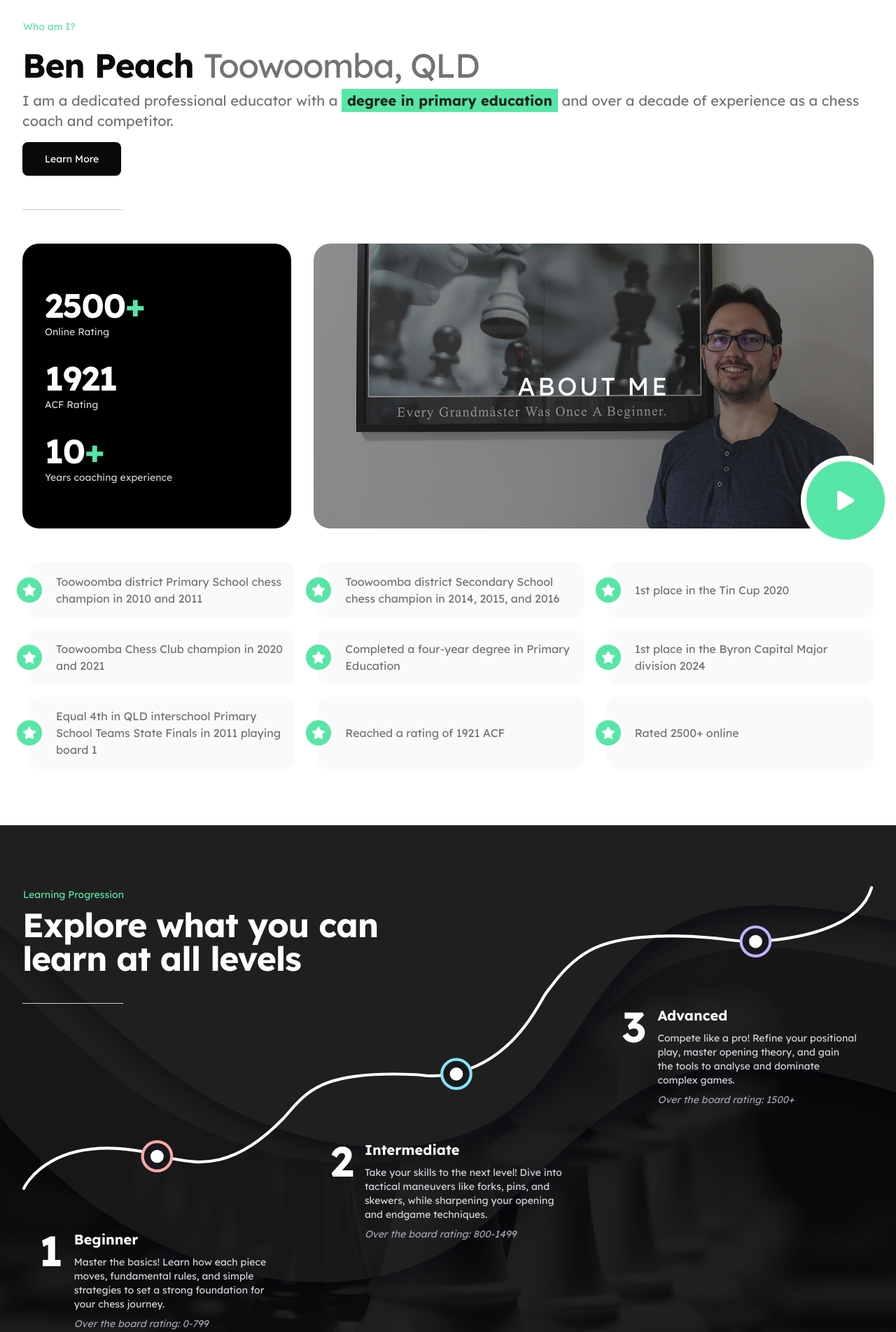
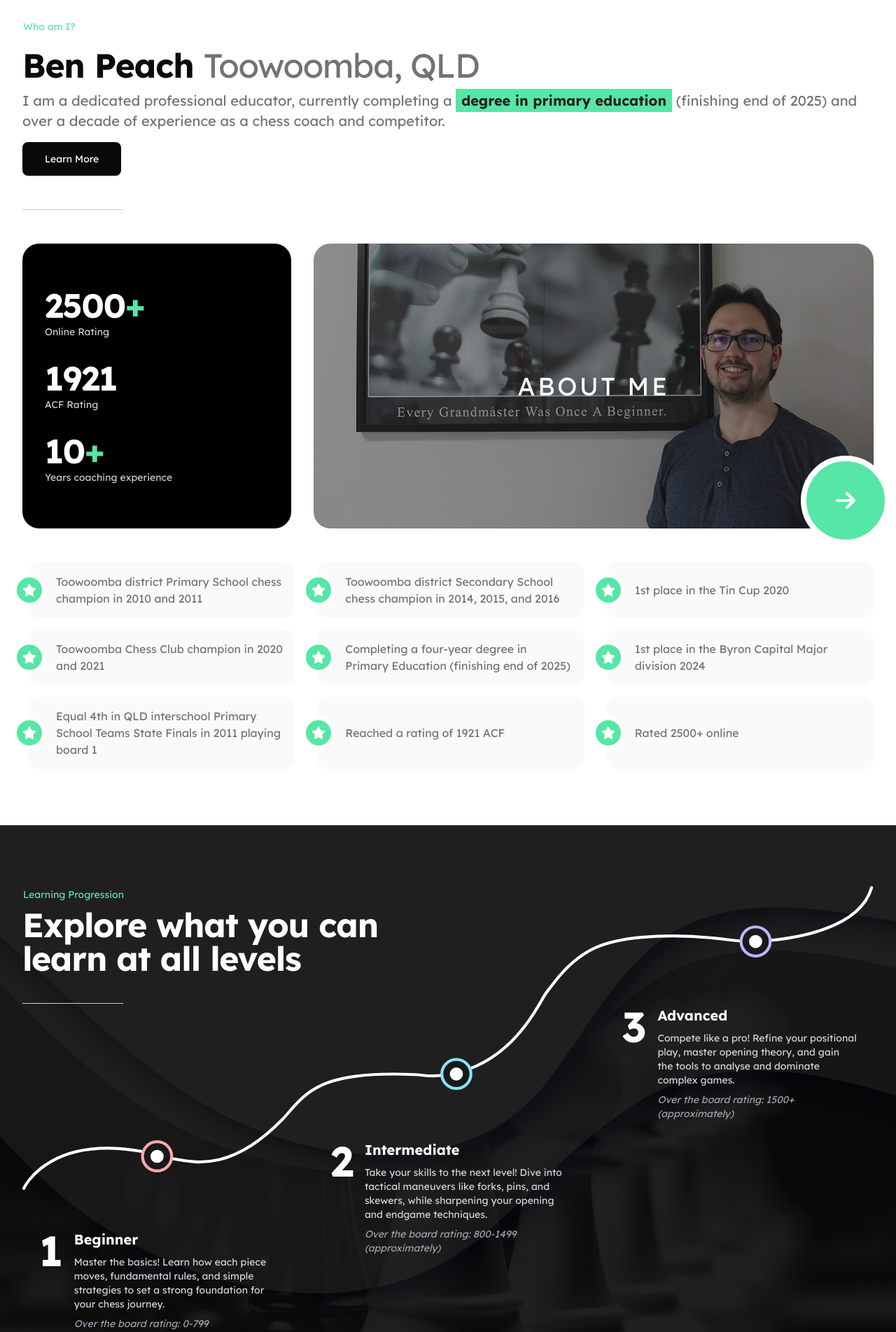
Before and after one commit to mattyleggy/peach-chess, a Next.js app: page / in a window 1280 px wide. Shown: the part 820-2723 px from the top of the page at 70% size. Built offline with nearby package versions, Linux system fonts and the light colour scheme.

Commit message:
fix: minor content updates

```diff
--- a/components/common/about-me.tsx
+++ b/components/common/about-me.tsx
@@ -1,6 +1,7 @@
 import { Typography } from "@/components/common/typography";
 import Image from "next/image";
 import { PlayButton } from "@/components/common/play-button";
+import Link from "next/link";
 
 export function AboutMe() {
     return (
@@ -23,7 +24,9 @@ export function AboutMe() {
                 </div>
             </div>
             <div className="absolute -bottom-6 -right-6">
-                <PlayButton />
+                <Link href="/about">
+                    <PlayButton />
+                </Link>
             </div>
         </div>
     );
--- a/components/common/achievements.tsx
+++ b/components/common/achievements.tsx
@@ -21,7 +21,7 @@ export function Achievements() {
         "Toowoomba district Secondary School chess champion in 2014, 2015, and 2016",
         "1st place in the Tin Cup 2020",
         "Toowoomba Chess Club champion in 2020 and 2021",
-        "Completed a four-year degree in Primary Education",
+        "Completing a four-year degree in Primary Education (finishing end of 2025)",
         "1st place in the Byron Capital Major division 2024",
         "Equal 4th in QLD interschool Primary School Teams State Finals in 2011 playing board 1",
         "Reached a rating of 1921 ACF",
--- a/components/common/play-button.tsx
+++ b/components/common/play-button.tsx
@@ -1,9 +1,10 @@
 "use client";
 
-import { FaPlay } from "react-icons/fa6";
+import { FaArrowRight, FaPlay } from "react-icons/fa6";
 import { Dialog, DialogContent } from "@/components/ui/dialog";
 import { useState, useRef } from "react";
 import { DialogTitle } from "@radix-ui/react-dialog";
+import Link from "next/link";
 
 export const PlayButton = () => {
     const [isOpen, setIsOpen] = useState(false);
@@ -22,10 +23,11 @@ export const PlayButton = () => {
     return (
         <>
             <div
-                onClick={() => handleOpenChange(true)}
+                // onClick={() => handleOpenChange(true)}
                 className="w-24 h-24 lg:w-32 lg:h-32 rounded-full bg-secondary flex items-center justify-center cursor-pointer hover:bg-primary transition-colors border-8 border-white"
             >
-                <FaPlay className="w-8 h-8 text-white" />
+                <FaArrowRight className="w-8 h-8 text-white" />
+                {/* <FaPlay className="w-8 h-8 text-white" /> */}
             </div>
 
             <Dialog open={isOpen} onOpenChange={handleOpenChange}>
--- a/components/common/progression-card.tsx
+++ b/components/common/progression-card.tsx
@@ -12,7 +12,7 @@ export function ProgressionCard({ number, title, description, ratingOTB }: Progr
             <div className="space-y-2">
                 <h3 className="text-white font-semibold text-xl">{title}</h3>
                 <p className="text-gray-300 text-sm">{description}</p>
-                <p className="text-gray-400 text-sm italic">Over the board rating: {ratingOTB}</p>
+                <p className="text-gray-400 text-sm italic">Over the board rating: {ratingOTB} (approximately)</p>
             </div>
         </div>
     );
--- a/components/hero/home-hero.tsx
+++ b/components/hero/home-hero.tsx
@@ -23,8 +23,8 @@ export default function HomeHeader() {
             }
             subTitle={
                 <div>
-                    With over 10 years of coaching experience and a{" "}
-                    <span className="font-bold">degree in primary education</span>, I am committed
+                    With over 10 years of coaching experience and currently completing a{" "}
+                    <span className="font-bold">degree in primary education</span> (finishing end of 2025), I am committed
                     to helping you reach your full potential in chess. Whether you&apos;re a
                     beginner or aiming for competitive success, I am here to help!
                 </div>
--- a/components/sections/lesson-types.tsx
+++ b/components/sections/lesson-types.tsx
@@ -34,7 +34,7 @@ export default function LessonTypes() {
                                 <li>• Essential tactics</li>
                                 <li>• Opening principles</li>
                                 <li>• Basic endgames</li>
-                                <li>• Over the board rating: 0-799</li>
+                                <li>• Over the board rating: 0-799 (approximately)</li>
                             </ul>
                             <Button variant="default" className="w-full" asChild>
                                 <Link href="/get-started">
@@ -56,7 +56,7 @@ export default function LessonTypes() {
                                 <li>• Positional play</li>
                                 <li>• Complex endgames</li>
                                 <li>• Opening theory</li>
-                                <li>• Over the board rating: 800-1499</li>
+                                <li>• Over the board rating: 800-1499 (approximately)</li>
                             </ul>
                             <Button variant="default" className="w-full" asChild>
                                 <Link href="/get-started">
@@ -78,7 +78,7 @@ export default function LessonTypes() {
                                 <li>• Tournament preparation</li>
                                 <li>• Advanced endgames</li>
                                 <li>• Psychological aspects</li>
-                                <li>• Over the board rating: 1500+</li>
+                                <li>• Over the board rating: 1500+ (approximately)</li>
                             </ul>
                             <Button variant="default" className="w-full" asChild>
                                 <Link href="/get-started">
--- a/components/sections/who-are-we.tsx
+++ b/components/sections/who-are-we.tsx
@@ -25,8 +25,8 @@ export default function WhoAreWe({ detailed = false }: WhoAreWeProps) {
 
                 {detailed ? (
                     <p className="text-muted-foreground">
-                        I am a dedicated professional educator with a{" "}
-                        <Highlight variant="p">degree in primary education</Highlight> and over a
+                        I am a dedicated professional educator, currently completing a{" "}
+                        <Highlight variant="p">degree in primary education</Highlight> (finishing end of 2025) and over a
                         decade of experience as a chess coach and competitor. Combining my deep
                         understanding of how students learn with proven pedagogical strategies, I
                         deliver tailored instruction that accelerates your progress and drives
@@ -36,8 +36,8 @@ export default function WhoAreWe({ detailed = false }: WhoAreWeProps) {
                     </p>
                 ) : (
                     <p className="text-muted-foreground text-xl">
-                        I am a dedicated professional educator with a{" "}
-                        <Highlight variant="p">degree in primary education</Highlight> and over a
+                        I am a dedicated professional educator, currently completing a{" "}
+                        <Highlight variant="p">degree in primary education</Highlight> (finishing end of 2025) and over a
                         decade of experience as a chess coach and competitor.
                     </p>
                 )}
```
